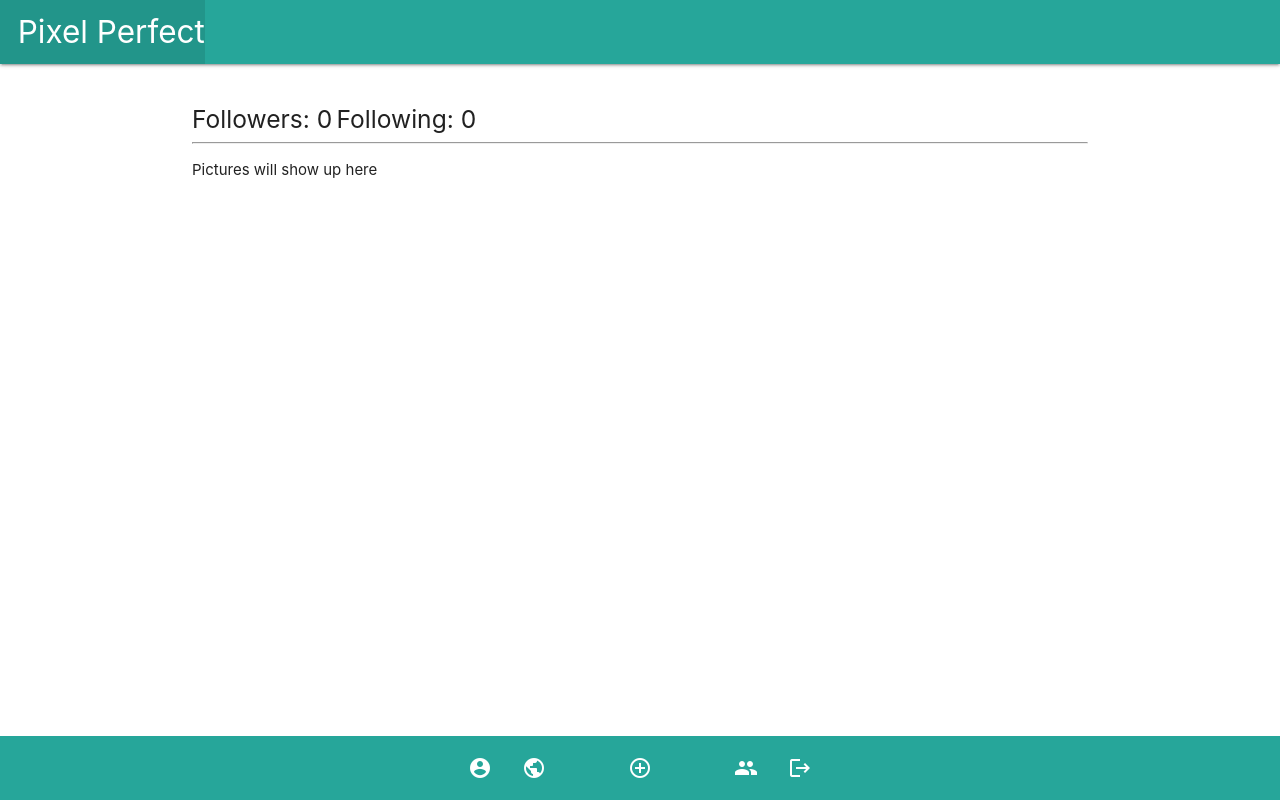
After one commit to Pixel-Perfect1/PixelPerfect, a Django app: page /profile/user/ in a window 1280 px wide. The commit adds this page. Run offline with Django 4.2, Linux system fonts and the light colour scheme; the visitor is signed in with stand-in values (Sample User, id 1); data that the repository does not hold is empty.

Commit message:
add user-profile page- co-authored by Madeira Zack and Dom

```diff
--- a/main_app/static/css/style.css
+++ b/main_app/static/css/style.css
@@ -55,3 +55,12 @@ main {
 .add {
   width: 10vw;
 }
+
+.profile-post {
+  display: inline-block;
+  max-width: 30%;
+  max-height: 30%;
+  align-items: center;
+  margin: 1%;
+  vertical-align: middle;
+}
--- a/main_app/templates/base.html
+++ b/main_app/templates/base.html
@@ -49,8 +49,8 @@
           <div class="nav-wrapper teal lighten-1">
             <ul class="justify">
               <li>
-                <a href="{% url 'about' %}"
-                  ><i class="material-icons">info</i></a
+                <a href="{% url 'user_profile' %}"
+                  ><i class="material-icons">account_circle</i></a
                 >
               </li>
               {% if user.is_authenticated %}
--- a/main_app/templates/post/followed_post.html
+++ b/main_app/templates/post/followed_post.html
@@ -8,7 +8,9 @@
     >
   </div>
   <div class="card-content">
-    <img class="responsive-img card-panel" src="{{post.photo.url}}" />
+    <div style="text-align: center">
+      <img class="responsive-img card-panel" src="{{post.photo.url}}" />
+    </div>
     <span class="card-title">{{ post.caption }}</span>
   </div>
 
--- /dev/null
+++ b/main_app/templates/profile/user_index.html
@@ -0,0 +1,19 @@
+{% extends 'base.html' %} {% block content %} {% load static %}
+
+<h1>{{user.profile}}</h1>
+<h5>Followers: {{ user.followers.count }}</h5>
+<h5>Following: {{ user.following.count }}</h5>
+
+<hr />
+{%for post in posts%}
+{%if post.photo.url%}
+<a href=" {% url 'post_detail' post.id%}">
+  <div class="profile-post">
+    <img class="responsive-img" src="{{post.photo.url}}" />
+  </div>
+</a>
+{%endif%}
+</div>
+{%endfor%}
+<p>Pictures will show up here</p>
+{% endblock %}
--- a/main_app/urls.py
+++ b/main_app/urls.py
@@ -18,6 +18,7 @@ urlpatterns = [
     path('posts/<int:post_id>/comment', views.add_comment, name='add_comment'),
     path('posts/<int:post_id>/comment_index', views.comment_index, name='comment_index'),
     path('profile/<int:user_id>/', views.profile, name='profile'),
+    path('profile/user/', views.user_profile, name='user_profile'),
     path('follow/<int:user_id>/', views.follow, name='follow'),
     path('posts/following/', views.following_index, name='following_index'),
 ]
--- a/main_app/views.py
+++ b/main_app/views.py
@@ -67,6 +67,7 @@ def post_index(request):
 def post_detail(request, post_id):
   post = Post.objects.get(id=post_id)
   comment_form = CommentForm()
+
   return render(request, 'post/detail.html', {'post': post, 'comment_form':comment_form})
 
 class PostCreate(CreateView):
@@ -150,3 +151,9 @@ def following_index(request):
       followed_user_posts.extend(posts)
     print(f'👾{followed_user_posts}')
     return render(request, 'post/followed_post.html', {'posts': followed_user_posts})
+
+def user_profile(request):
+  user = request.user
+  posts = Post.objects.filter(user=user)
+  print(f'👾{user}')
+  return render(request, 'profile/user_index.html', {'posts':posts})
```
Also changed, not shown: main_app/templates/post/index.html (+8 -3 lines).
